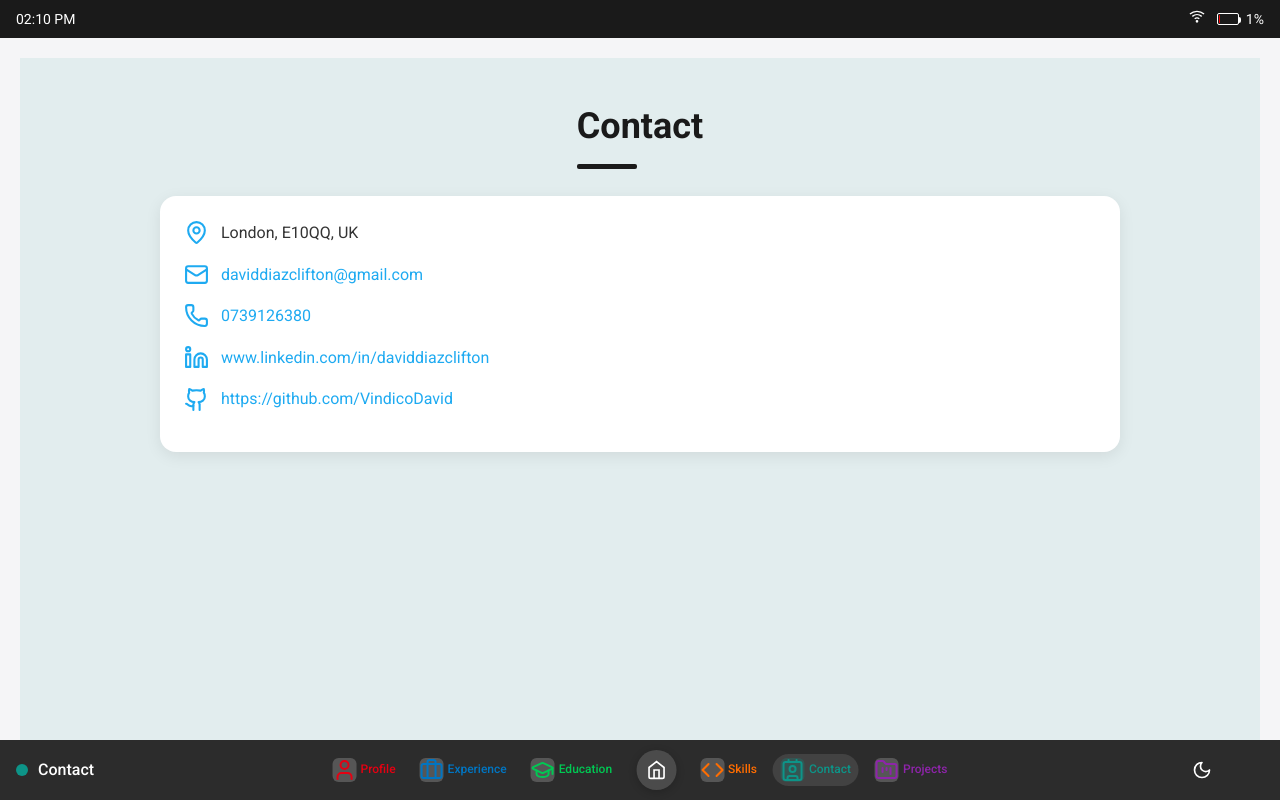
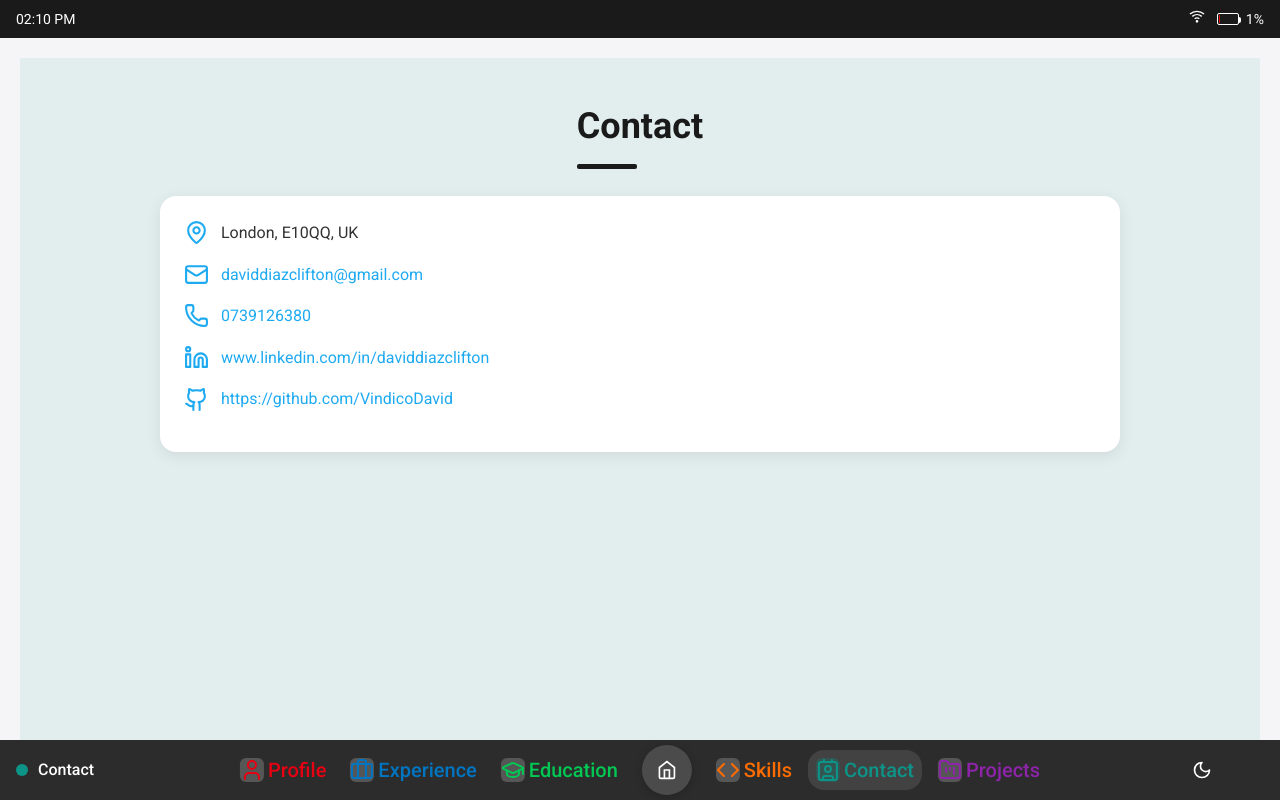
Before and after one commit to daviddc5/DavidDiazClifton, a React (Create React App) app in the folder david-portfolio/: page /contact in a window 1280 px wide. Built offline with nearby package versions, Linux system fonts and the light colour scheme.

Commit message:
make text and icons bigger

```diff
--- a/david-portfolio/src/styles/NintendoSwitch.css
+++ b/david-portfolio/src/styles/NintendoSwitch.css
@@ -188,15 +188,16 @@ body {
 }
 
 .user-name {
-  font-size: 24px;
-  font-weight: 700;
+  font-size: 32px;
+  font-weight: 900;
   margin-bottom: 5px;
   color: var(--switch-text);
 }
 
 .user-title {
   color: var(--secondary-text);
-  font-weight: 500;
+  font-weight: 800;
+  font-size: 32px;
 }
 
 /* Sections Container - Allow overflow for scaling effect */
@@ -286,8 +287,8 @@ body {
 .tile-icon {
   margin-bottom: 12px;
   background-color: rgba(255, 255, 255, 0.2);
-  width: 48px;
-  height: 48px;
+  width: 60px;
+  height: 60px;
   border-radius: 12px;
   display: flex;
   align-items: center;
@@ -295,7 +296,7 @@ body {
 }
 
 .tile-title {
-  font-size: 16px;
+  font-size: 20px;
   font-weight: 500;
   text-align: center;
   padding: 0 10px;
@@ -638,8 +639,8 @@ body {
   border: none;
   color: white;
   cursor: pointer;
-  width: 40px;
-  height: 40px;
+  width: 50px;
+  height: 50px;
   border-radius: 50%;
   display: flex;
   align-items: center;
@@ -713,7 +714,7 @@ body {
 }
 
 .navbar-nav-text {
-  font-size: 12px;
+  font-size: 20px;
   font-weight: 500;
   white-space: nowrap;
   text-decoration: none;
```
